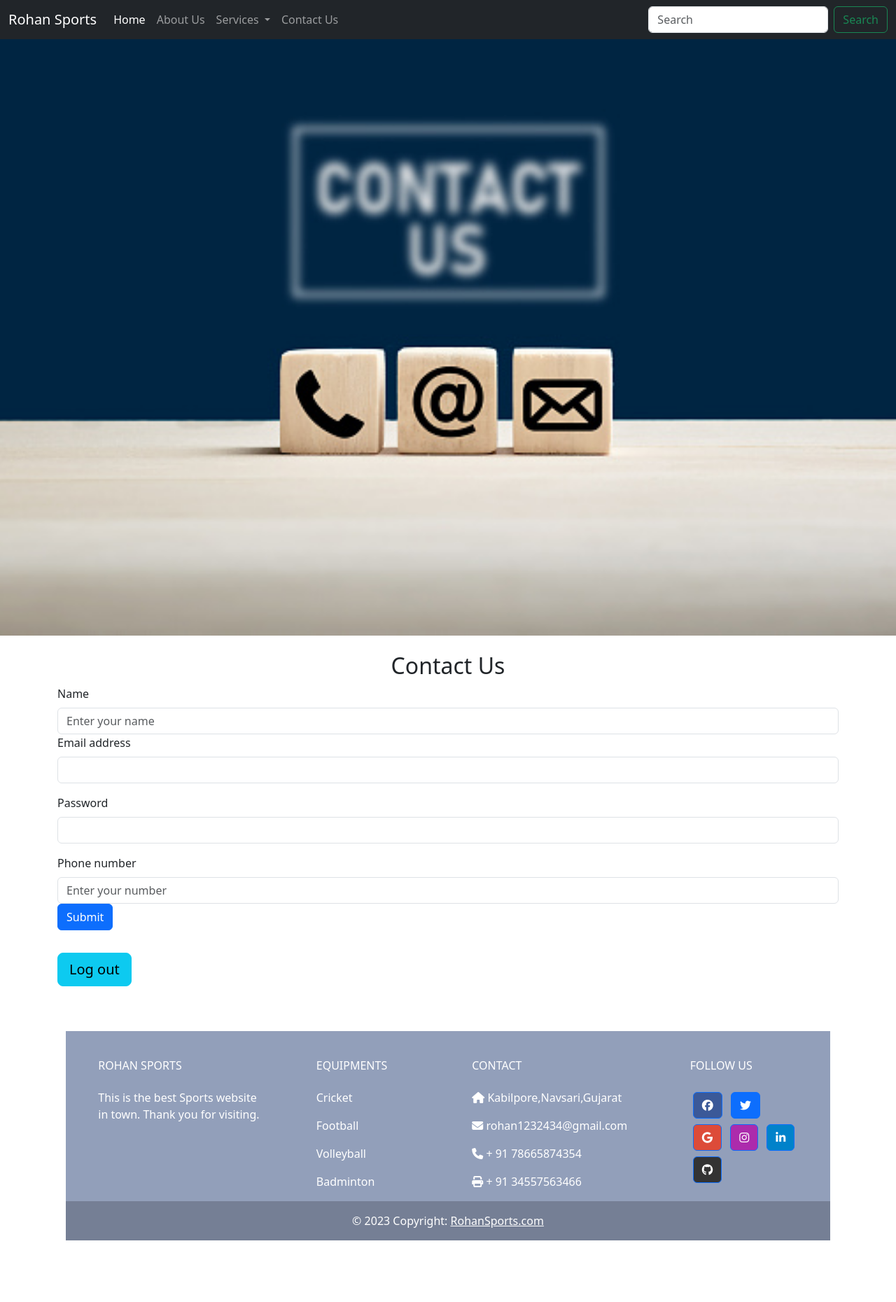
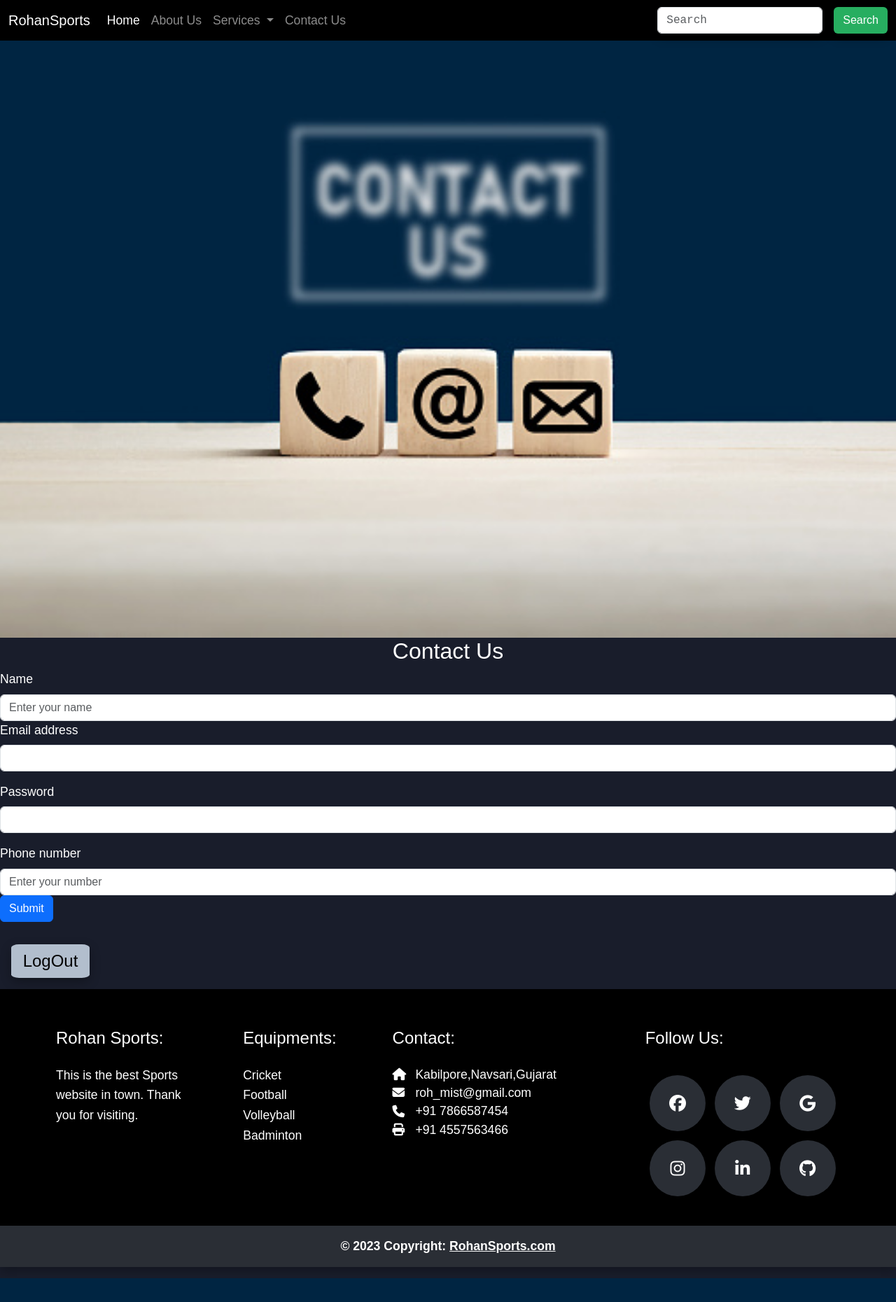
Before and after one commit to Rohan-231/RohanProjects, a Django app: page /contactus in a window 1280 px wide. Shown: the whole page at 70% size. After the commit the page ends 1826 px from the top, so only its background shows below. Run offline with Django 4.2, Linux system fonts and the light colour scheme; a user stored in the database is signed in; some libraries are stand-ins or nearby versions.

Commit message:
navbar-edited

```diff
--- a/Sports_Equipments WebApp/static/css/styles.css
+++ b/Sports_Equipments WebApp/static/css/styles.css
@@ -21,7 +21,7 @@
   --color-grey-5: #2a2e35;
   --color-grey-6: #12181b;
   --br-sm-2: 14px;
-  --box-shadow-1: 0 5px 15px rgba(0,0,0,.3);
+  --box-shadow-1: 0 5px 15px rgba(0, 0, 0, .3);
 }
 
 .light-mode {
@@ -44,6 +44,55 @@ body {
   font-size: 1.1rem;
   color: var(--color-white);
   overflow-x: hidden;
+}
+
+nav {
+  background-color: var(--color-black);
+  color: var(--color-white);
+}
+nav .dropdown-menu {
+  background-color: var(--color-grey-5);
+}
+nav .dropdown-menu li .dropdown-item {
+  color: var(--color-white);
+}
+nav .dropdown-menu li :hover {
+  background-color: var(--color-grey-4);
+}
+nav form .search-input {
+  margin-right: 1rem;
+  margin-left: 1rem;
+  box-shadow: var(--box-shadow-1);
+  font-family: "Courier New", Courier, monospace;
+}
+nav form .search-btn {
+  color: var(--color-white);
+  background-color: var(--color-secondary);
+  box-shadow: var(--box-shadow-1);
+  margin: 0;
+}
+
+.logout {
+  width: 7rem;
+  height: 3rem;
+  border-radius: 10%;
+  margin: 1rem;
+  display: flex;
+  justify-content: center;
+  align-items: center;
+  cursor: pointer;
+  background-color: var(--color-grey-2);
+  box-shadow: var(--box-shadow-1);
+}
+.logout a {
+  justify-content: center;
+  align-items: center;
+  text-decoration-line: none;
+  font-size: 1.5rem;
+  color: var(--color-black);
+}
+.logout:hover {
+  transform: scale(1.05);
 }
 
 .footer-controls {
--- a/Sports_Equipments WebApp/static/css/styles.scss
+++ b/Sports_Equipments WebApp/static/css/styles.scss
@@ -1,12 +1,12 @@
-*{
-    margin : 0;
+* {
+    margin: 0;
     padding: 0;
     box-sizing: border-box;
     list-style: none;
     user-select: none;
 }
 
-:root{
+:root {
     --color-primary: #191d2b;
     --color-secondary: #27AE60;
     --color-white: #FFFFFF;
@@ -19,7 +19,7 @@
     --color-grey-5: #2a2e35;
     --color-grey-6: #12181b;
     --br-sm-2: 14px;
-    --box-shadow-1: 0 5px 15px rgba(0,0,0,.3);
+    --box-shadow-1: 0 5px 15px rgba(0, 0, 0, .3);
 }
 
 .light-mode {
@@ -36,7 +36,7 @@
     --color-grey-6: #12181b;
 }
 
-body{
+body {
     background-color: var(--color-primary);
     font-family: 'Poppins', sans-serif;
     font-size: 1.1rem;
@@ -44,7 +44,60 @@ body{
     overflow-x: hidden;
 }
 
-.footer-controls{
+nav{
+    background-color: var(--color-black);
+    color: var(--color-white);
+    .dropdown-menu {
+        background-color: var(--color-grey-5);
+        li {
+            .dropdown-item {
+                color: var(--color-white);
+            }:hover {
+                background-color: var(--color-grey-4);
+            }
+        }
+    }
+    form {
+        .search-input {
+            margin-right: 1rem;
+            margin-left: 1rem;
+            box-shadow: var(--box-shadow-1);
+            font-family: 'Courier New', Courier, monospace;
+        }
+        .search-btn {
+            color: var(--color-white);
+            background-color: var(--color-secondary);
+            box-shadow: var(--box-shadow-1);
+            margin: 0;
+        }
+    }
+}
+
+.logout {
+    width: 7rem;
+    height: 3rem;
+    border-radius: 10%;
+    margin: 1rem;
+    display: flex;
+    justify-content: center;
+    align-items: center;
+    cursor: pointer;
+    background-color: var(--color-grey-2);
+    box-shadow: var(--box-shadow-1);
+    a {
+        justify-content: center;
+        align-items: center;
+        text-decoration-line: none;
+        font-size: 1.5rem;
+        color: var(--color-black);
+    }
+
+    &:hover {
+        transform: scale(1.05);
+    }
+}
+
+.footer-controls {
     padding-top: 5vh;
     padding-bottom: 0.5vh;
     padding-left: 5vw;
@@ -54,35 +107,42 @@ body{
     display: grid;
     grid-template-columns: 0.7fr 0.5fr 1fr 0.8fr;
     gap: 3rem;
-    .footer-controls-items{
+
+    .footer-controls-items {
         padding: 1rem;
-        h4{
+
+        h4 {
             text-transform: capitalize;
             font-size: x-large;
             padding-bottom: 1rem;
         }
-        p{
+
+        p {
             margin: 0;
             line-height: 1.8rem;
         }
-        .info-item{
+
+        .info-item {
             display: grid;
             grid-template-columns: 1fr 10fr;
             gap: 0.5rem;
-            i{
+
+            i {
                 display: flex;
                 align-items: center;
             }
         }
     }
-    .contact-icons{
+
+    .contact-icons {
         .contact-icon {
             margin: 1rem 0;
             display: flex;
             text-align: center;
             display: grid;
             grid-template-columns: 1fr 1fr 1fr;
-            a{
+
+            a {
                 display: flex;
                 align-items: center;
                 justify-content: center;
@@ -98,13 +158,15 @@ body{
                 cursor: pointer;
                 text-decoration: none;
                 transition: 0.4s ease-in-out;
-                i{
+
+                i {
                     display: flex;
                     align-items: center;
                     justify-content: center;
                     font-size: 1.5rem;
                 }
-                &:hover{
+
+                &:hover {
                     background-color: var(--color-secondary);
                     color: var(--color-black);
                 }
@@ -123,10 +185,12 @@ body{
     background-color: var(--color-grey-5);
     box-shadow: var(--box-shadow-1);
     font-weight: 900;
+
     a {
         color: var(--color-white);
     }
-    &:hover{
+
+    &:hover {
         background-color: var(--color-secondary);
         color: var(--color-black);
         cursor: pointer;
--- a/Sports_Equipments WebApp/templates/base.html
+++ b/Sports_Equipments WebApp/templates/base.html
@@ -1,17 +1,21 @@
 <!doctype html>
 <html lang="en">
+
 <head>
   <meta charset="utf-8">
   <meta name="viewport" content="width=device-width, initial-scale=1">
   <title>{% block title %}{% endblock title %} | Rohan Sports</title>
-    <link href="https://cdn.jsdelivr.net/npm/bootstrap@5.3.0/dist/css/bootstrap.min.css" rel="stylesheet" integrity="sha384-9ndCyUaIbzAi2FUVXJi0CjmCapSmO7SnpJef0486qhLnuZ2cdeRhO02iuK6FUUVM" crossorigin="anonymous">
+  <link href="https://cdn.jsdelivr.net/npm/bootstrap@5.3.0/dist/css/bootstrap.min.css" rel="stylesheet"
+    integrity="sha384-9ndCyUaIbzAi2FUVXJi0CjmCapSmO7SnpJef0486qhLnuZ2cdeRhO02iuK6FUUVM" crossorigin="anonymous">
   <script src="https://kit.fontawesome.com/d61201e24d.js" crossorigin="anonymous"></script>
 </head>
+
 <body>
-    <nav class="navbar navbar-expand-lg navbar-dark bg-dark ">
+  <nav class="navbar navbar-expand-lg navbar-dark">
     <div class="container-fluid">
-          <a class="navbar-brand" href="#">Rohan Sports</a>
-          <button class="navbar-toggler" type="button" data-bs-toggle="collapse" data-bs-target="#navbarSupportedContent" aria-controls="navbarSupportedContent" aria-expanded="false" aria-label="Toggle navigation">
+      <a class="navbar-brand" href="#">RohanSports</a>
+      <button class="navbar-toggler" type="button" data-bs-toggle="collapse" data-bs-target="#navbarSupportedContent"
+        aria-controls="navbarSupportedContent" aria-expanded="false" aria-label="Toggle navigation">
         <span class="navbar-toggler-icon"></span>
       </button>
       <div class="collapse navbar-collapse" id="navbarSupportedContent">
@@ -29,7 +33,9 @@
             <ul class="dropdown-menu">
               <li><a class="dropdown-item" href="/services">Cricket</a></li>
               <li><a class="dropdown-item" href="/services">Football</a></li>
-                  <li><hr class="dropdown-divider"></li>
+              <li>
+                <hr class="dropdown-divider">
+              </li>
               <li><a class="dropdown-item" href="/services">Volleyball</a></li>
             </ul>
           </li>
@@ -38,8 +44,8 @@
           </li>
         </ul>
         <form class="d-flex" role="search">
-              <input class="form-control me-2" type="search" placeholder="Search" aria-label="Search">
-              <button class="btn btn-outline-success" type="submit">Search</button>
+          <input class="form-control search-input" type="search" placeholder="Search" aria-label="Search">
+          <button class="btn search-btn" type="submit">Search</button>
         </form>
       </div>
     </div>
@@ -53,144 +59,117 @@
   </div>
   {% endfor %}
   {% endif %}
-     {% comment %} <script src="https://cdn.jsdelivr.net/npm/bootstrap@5.3.0/dist/js/bootstrap.bundle.min.js" integrity="sha384-geWF76RCwLtnZ8qwWowPQNguL3RmwHVBC9FhGdlKrxdiJJigb/j/68SIy3Te4Bkz" crossorigin="anonymous"></script>  {% endcomment %}
+  {% comment %}
+  <script src="https://cdn.jsdelivr.net/npm/bootstrap@5.3.0/dist/js/bootstrap.bundle.min.js"
+    integrity="sha384-geWF76RCwLtnZ8qwWowPQNguL3RmwHVBC9FhGdlKrxdiJJigb/j/68SIy3Te4Bkz"
+    crossorigin="anonymous"></script> {% endcomment %}
 
     {% block body %}{% endblock body %}
+    <link rel="stylesheet" href="../static/css/styles.css">
 
-     <script src="https://cdn.jsdelivr.net/npm/@popperjs/core@2.11.8/dist/umd/popper.min.js" integrity="sha384-I7E8VVD/ismYTF4hNIPjVp/Zjvgyol6VFvRkX/vR+Vc4jQkC+hVqc2pM8ODewa9r" crossorigin="anonymous"></script>
-    <script src="https://cdn.jsdelivr.net/npm/bootstrap@5.3.0/dist/js/bootstrap.min.js" integrity="sha384-fbbOQedDUMZZ5KreZpsbe1LCZPVmfTnH7ois6mU1QK+m14rQ1l2bGBq41eYeM/fS" crossorigin="anonymous"></script>
+  <script src="https://cdn.jsdelivr.net/npm/@popperjs/core@2.11.8/dist/umd/popper.min.js"
+    integrity="sha384-I7E8VVD/ismYTF4hNIPjVp/Zjvgyol6VFvRkX/vR+Vc4jQkC+hVqc2pM8ODewa9r"
+    crossorigin="anonymous"></script>
+  <script src="https://cdn.jsdelivr.net/npm/bootstrap@5.3.0/dist/js/bootstrap.min.js"
+    integrity="sha384-fbbOQedDUMZZ5KreZpsbe1LCZPVmfTnH7ois6mU1QK+m14rQ1l2bGBq41eYeM/fS"
+    crossorigin="anonymous"></script>
   {% comment %} Welcome {request user} {% endcomment %}
-      <a href="/logout" class="btn btn-info btn-lg mb-3">
-        <span class="glyphicon glyphicon-log-out"></span> Log out
+  <div class="logout" class="btn btn-info">
+    <a href="/logout">
+      LogOut
     </a>
+  </div>
+
 
   <!-- Remove the container if you want to extend the Footer to full width. -->
-<div class="container my-5">
+
   <!-- Footer -->
-  <footer
-          class="text-center text-lg-start text-white"
-          style="background-color: #929fba"
-          >
+  <div>
+    <div class="footer-controls">
       <!-- Grid container -->
-    <div class="container p-4 pb-0">
-      <!-- Section: Links -->
-      <section class="">
-        <!--Grid row-->
-        <div class="row">
       <!-- Grid column -->
-          <div class="col-md-3 col-lg-3 col-xl-3 mx-auto mt-3">
-            <h6 class="text-uppercase mb-4 font-weight-bold">
-            Rohan Sports
-            </h6>
+      <div class="footer-controls-items">
+        <h4>Rohan Sports:</h4>
         <p>
           This is the best Sports website in town.
           Thank you for visiting.
         </p>
       </div>
       <!-- Grid column -->
-
-          <hr class="w-100 clearfix d-md-none" />
-
-          <!-- Grid column -->
-          <div class="col-md-2 col-lg-2 col-xl-2 mx-auto mt-3">
-            <h6 class="text-uppercase mb-4 font-weight-bold">Equipments</h6>
+      <div class="footer-controls-items">
+        <h4>Equipments:</h4>
         <p>
-              <a style="text-decoration: none" class="text-white">Cricket</a>
+          <a>Cricket</a>
         </p>
         <p>
-              <a style="text-decoration: none" class="text-white">Football</a>
+          <a>Football</a>
         </p>
         <p>
-              <a style="text-decoration: none" class="text-white">Volleyball</a>
+          <a>Volleyball</a>
         </p>
         <p>
-              <a style="text-decoration: none" class="text-white">Badminton</a>
+          <a>Badminton</a>
         </p>
       </div>
       <!-- Grid column -->
-
-          <hr class="w-100 clearfix d-md-none" />
-
-          <!-- Grid column -->
-          <hr class="w-100 clearfix d-md-none" />
-
-          <!-- Grid column -->
-          <div class="col-md-4 col-lg-3 col-xl-3 mx-auto mt-3">
-            <h6 class="text-uppercase mb-4 font-weight-bold">Contact</h6>
-            <p><i class="fa fa-home mr-3"></i> Kabilpore,Navsari,Gujarat</p>
-            <p><i class="fa fa-envelope mr-3"></i> rohan1232434@gmail.com</p>
-            <p><i class="fa fa-phone mr-3"></i> + 91 78665874354</p>
-            <p><i class="fa fa-print mr-3"></i> + 91 34557563466</p>
+      <div class="footer-controls-items">
+        <h4>Contact:</h4>
+        <div class="info-item">
+          <i class="fa fa-home"></i>
+          <span>Kabilpore,Navsari,Gujarat</span>
+        </div>
+        <div class="info-item">
+          <i class="fa fa-envelope"></i>
+          <span>roh_mist@gmail.com</span>
+        </div>
+        <div class="info-item">
+          <i class="fa fa-phone"></i>
+          <span>+91 7866587454</span>
+        </div>
+        <div class="info-item">
+          <i class="fa fa-print"></i>
+          <span>+91 4557563466</span>
+        </div>
       </div>
       <!-- Grid column -->
-
-          <!-- Grid column -->
-          <div class="col-md-3 col-lg-2 col-xl-2 mx-auto mt-3">
-            <h6 class="text-uppercase mb-4 font-weight-bold">Follow us</h6>
-
+      <div class="footer-controls-items contact-icons">
+        <h4>Follow us:</h4>
+        <div class="contact-icon">
         <!-- Facebook -->
-            <a class="btn btn-primary btn-floating m-1" style="background-color: #3b5998" href="https://www.facebook.com/mistry.rohan.3" role="button">
-              <i class="fa-brands fa-facebook"></i></a>
-
+          <a href="https://www.facebook.com/mistry.rohan.3">
+            <i class="fa-brands fa-facebook"></i>
+          </a>
           <!-- Twitter -->
-            <a class="btn btn-primary btn-floating m-1"nstyle="background-color: #55acee" href="https://twitter.com/" role="button"><i class="fab fa-twitter"></i></a>
-
+          <a href="https://twitter.com/" role="button">
+            <i class="fab fa-twitter"></i>
+          </a>
           <!-- Google -->
-            <a
-               class="btn btn-primary btn-floating m-1"
-               style="background-color: #dd4b39"
-               href="https://mail.google.com/"
-               role="button"
-               ><i class="fab fa-google"></i
-              ></a>
-
+          <a href="https://mail.google.com/" role="button">
+            <i class="fab fa-google"></i>
+          </a>
           <!-- Instagram -->
-            <a
-               class="btn btn-primary btn-floating m-1"
-               style="background-color: #ac2bac"
-               href="https://www.instagram.com/roh_mist_40/"
-               role="button"
-               ><i class="fab fa-instagram"></i
-              ></a>
-
+          <a href="https://www.instagram.com/roh_mist_40/" role="button">
+            <i class="fab fa-instagram"></i>
+          </a>
           <!-- Linkedin -->
-            <a
-               class="btn btn-primary btn-floating m-1"
-               style="background-color: #0082ca"
-               href="https://www.linkedin.com/in/rohan-mistry-81b4bb224/"
-               role="button"
-               ><i class="fab fa-linkedin-in"></i
-              ></a>
+          <a href="https://www.linkedin.com/in/rohan-mistry-81b4bb224/" role="button">
+            <i class="fab fa-linkedin-in"></i>
+          </a>
           <!-- Github -->
-            <a
-               class="btn btn-primary btn-floating m-1"
-               style="background-color: #333333"
-               href="https://github.com/Rohan-231/"
-               role="button"
-               ><i class="fab fa-github"></i
-              ></a>
+          <a href="https://github.com/Rohan-231/" role="button">
+            <i class="fab fa-github"></i>
+          </a>
         </div>
       </div>
-        <!--Grid row-->
-      </section>
-      <!-- Section: Links -->
     </div>
-    <!-- Grid container -->
+    <div class="footer-copyright">
+      © 2023 Copyright:
+      <a href="#">RohanSports.com</a>
+    </div>
+  </div>
+  <!-- Footer -->
 
-    <!-- Copyright -->
-    <div
-         class="text-center p-3"
-         style="background-color: rgba(0, 0, 0, 0.2)"
-         >
-      © 2023 Copyright:
-      <a class="text-white" href="#"
-         >RohanSports.com</a
-        >
-    </div>
-    <!-- Copyright -->
-  </footer>
-  <!-- Footer -->
-</div>
   <!-- End of .container -->
 </body>
+
 </html>
--- a/Sports_Equipments WebApp/templates/contactus.html
+++ b/Sports_Equipments WebApp/templates/contactus.html
@@ -5,7 +5,7 @@
 <div class="container-fluid px-0">
     <img src="/static/img/cus1.jpg" class="d-block w-100 mx-0" alt="">
 </div>
-<div class="container mb-3 py-4">
+<div>
     <h2 class="text-center"> Contact Us</h2>
     <form method = "post" action = "/contactus">
         {% csrf_token %}
```
Also changed, not shown: 1 other file. Lines whose indentation alone changed are shown as unchanged.
